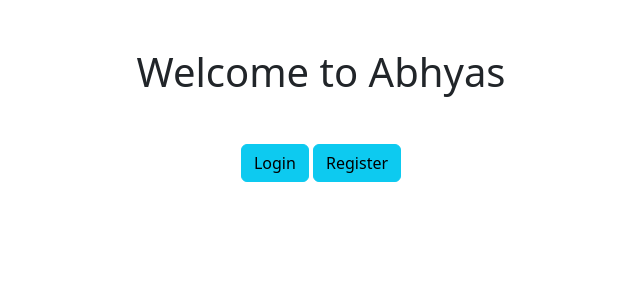
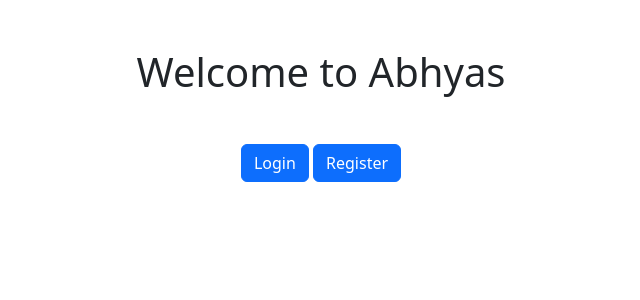
Before and after one commit to abhay300504/QuizMaster-23f1001119, a Flask app: page /auth/ in a window 1280 px wide. Shown: the part 56-356 px from the top of the page, without its empty margins (319-959 px from the left). Run offline with Flask 3, Linux system fonts and the light colour scheme.

Commit message:
last commit on 15 July

```diff
--- a/templates/auth/home.html
+++ b/templates/auth/home.html
@@ -5,8 +5,8 @@
 {% block content %}
     <div class = "text-center mt-5">
         <H1 class = "mb-5">Welcome to Abhyas</H1>
-        <a class="btn btn-info" href = "{{ url_for('auth.login') }}">Login</a>
-        <a class="btn btn-info" href="{{ url_for('auth.register') }}">Register</a>
+        <a class="btn btn-primary" href = "{{ url_for('auth.login') }}">Login</a>
+        <a class="btn btn-primary" href="{{ url_for('auth.register') }}">Register</a>
     </div>
 
 <script src="https://cdn.jsdelivr.net/npm/bootstrap@5.3.3/dist/js/bootstrap.bundle.min.js"></script>
```
Also changed, not shown: templates/summary_report.html (+4 -8 lines), instance/quiz.db, 2 other files.
